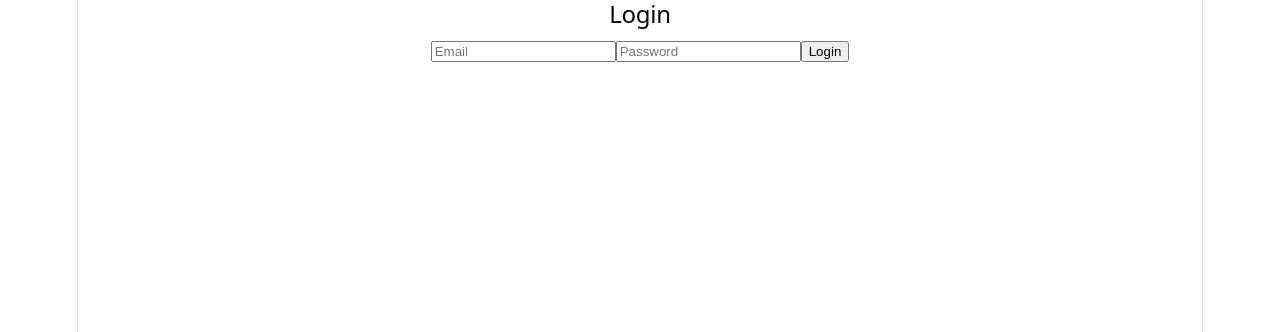
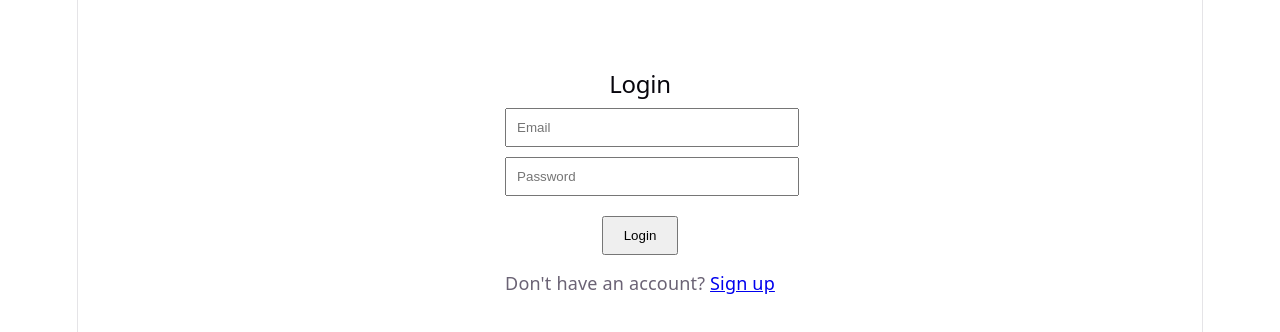
Before and after one commit to Naveen910/Team-Task-Manager, a React app in the folder frontend/: page / in a window 1280 px wide. Shown: the top 332 px of the page. Built offline with nearby package versions, Linux system fonts and the light colour scheme; the HTML template or start-up script is replaced by a standard one.

Commit message:
modified:   backend/middleware/authMiddleware.js 	modified:   backend/server.js 	modified:   frontend/src/pages/Login.jsx 	modified:   frontend/src/services/api.js

```diff
--- a/frontend/src/pages/Login.jsx
+++ b/frontend/src/pages/Login.jsx
@@ -4,24 +4,61 @@ import { useNavigate } from "react-router-dom";
 
 export default function Login() {
   const [form, setForm] = useState({ email: "", password: "" });
+  const [loading, setLoading] = useState(false);
+  const [error, setError] = useState("");
   const navigate = useNavigate();
 
   const handleLogin = async () => {
+    setLoading(true);
+    setError("");
+
     try {
       const res = await API.post("/auth/login", form);
+
       localStorage.setItem("token", res.data.token);
       navigate("/dashboard");
-    } catch {
-      alert("Login failed");
+    } catch (err) {
+      console.error(err); // Helpful for debugging
+      const message = err.response?.data?.msg || "Login failed. Please try again.";
+      setError(message);
+    } finally {
+      setLoading(false);
     }
   };
 
   return (
-    <div>
+    <div style={{ maxWidth: "400px", margin: "50px auto", padding: "20px" }}>
       <h2>Login</h2>
-      <input placeholder="Email" onChange={(e)=>setForm({...form,email:e.target.value})} />
-      <input placeholder="Password" type="password" onChange={(e)=>setForm({...form,password:e.target.value})} />
-      <button onClick={handleLogin}>Login</button>
+
+      {error && <p style={{ color: "red" }}>{error}</p>}
+
+      <input
+        type="email"
+        placeholder="Email"
+        value={form.email}
+        onChange={(e) => setForm({ ...form, email: e.target.value })}
+        style={{ display: "block", margin: "10px 0", width: "100%", padding: "10px" }}
+      />
+
+      <input
+        type="password"
+        placeholder="Password"
+        value={form.password}
+        onChange={(e) => setForm({ ...form, password: e.target.value })}
+        style={{ display: "block", margin: "10px 0", width: "100%", padding: "10px" }}
+      />
+
+      <button
+        onClick={handleLogin}
+        disabled={loading}
+        style={{ padding: "10px 20px", marginTop: "10px" }}
+      >
+        {loading ? "Logging in..." : "Login"}
+      </button>
+
+      <p style={{ marginTop: "15px" }}>
+        Don't have an account? <a href="/signup">Sign up</a>
+      </p>
     </div>
   );
 }
--- a/frontend/src/services/api.js
+++ b/frontend/src/services/api.js
@@ -1,14 +1,18 @@
 import axios from "axios";
 
 const API = axios.create({
-  baseURL: "http://localhost:5000/api"
+  baseURL: "http://localhost:5001/api",
+  headers: {
+    "Content-Type": "application/json"
+  }
 });
 
+// Add token only for protected routes
 API.interceptors.request.use((req) => {
   const token = localStorage.getItem("token");
 
   if (token && !req.url.includes("/auth")) {
-    req.headers.Authorization = token;
+    req.headers.Authorization = token;   // Note: No "Bearer " prefix (your backend expects raw token)
   }
 
   return req;
```
Also changed, not shown: 2 other files (tests, documents, lock files or other folders).
